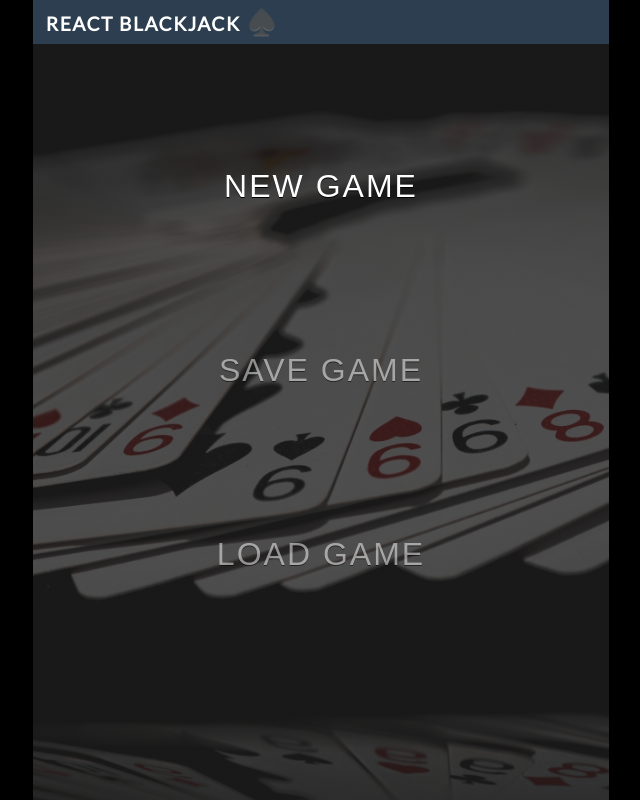
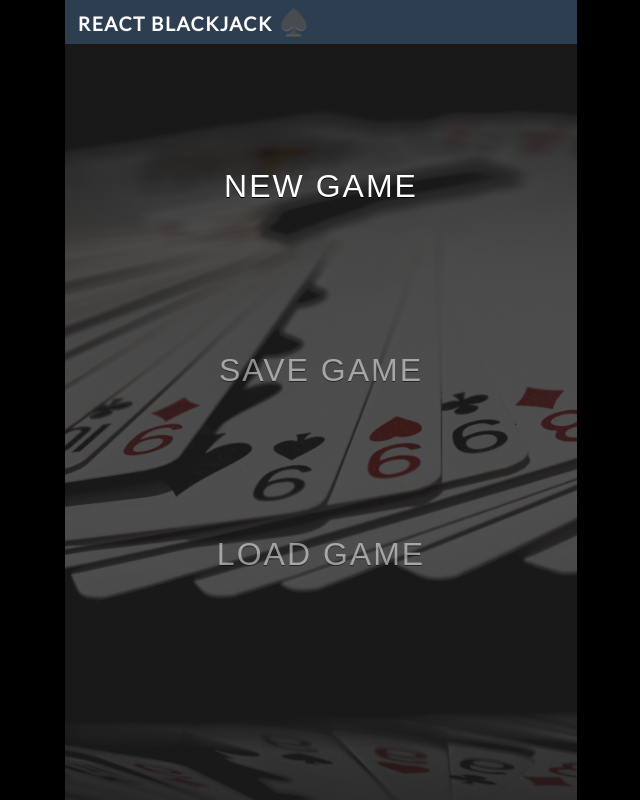
Before and after one commit to poftadeh/react-blackjack, a React (Create React App) app: page / in a window 1280 px wide. Shown: the whole page, without its empty margins (319-959 px from the left). Built offline with nearby package versions, Linux system fonts and the light colour scheme.

Commit message:
style: reduce max width by 5rem

```diff
--- a/src/App.tsx
+++ b/src/App.tsx
@@ -43,7 +43,7 @@ const AppWrapper = styled.div`
   background-color: #186737;
 
   @media only screen and (min-width: 405px) {
-    max-width: 45rem;
+    max-width: 40rem;
     margin: 0 auto;
   }
 `;
```
